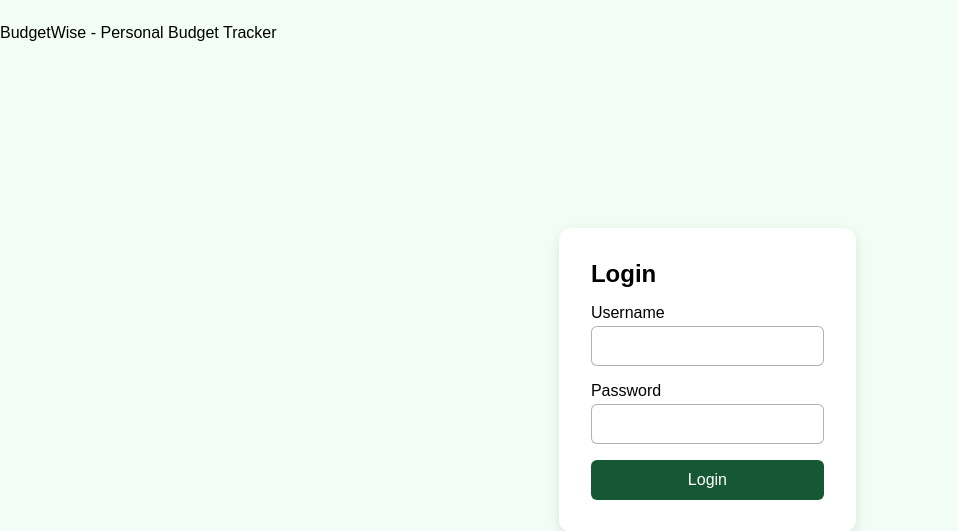
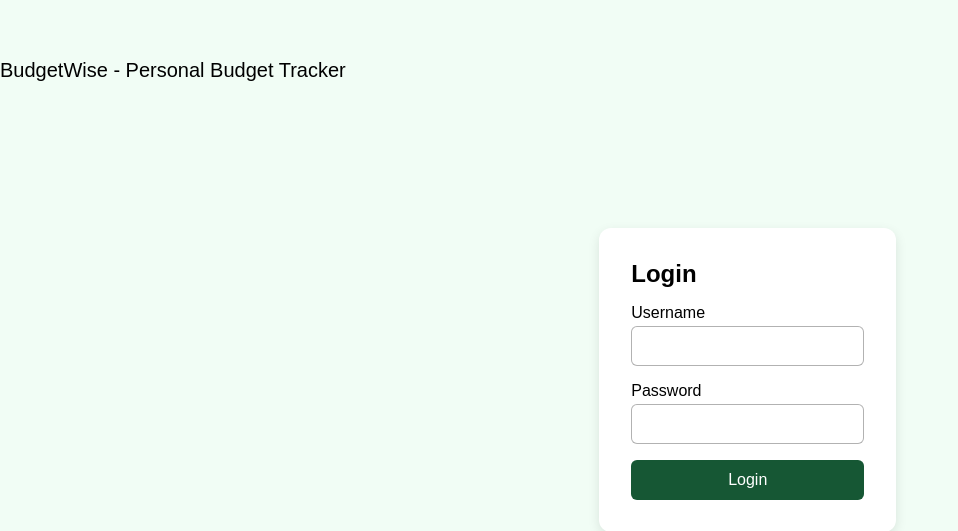
Before and after one commit to excellagun/cs476Project, a PHP site: page /login.html in a window 1280 px wide. Shown: the part 60-591 px from the top of the page, without its empty margins (0-958 px from the left). Run offline with PHP 8.4, Linux system fonts and the light colour scheme.

Commit message:
Update styles.css

```diff
--- a/styles.css
+++ b/styles.css
@@ -352,6 +352,11 @@
 .foot-note {
     margin-top: 20px;
     text-align: center;
+}
+
+.footer-text{
+    margin-top: 35px;
+    font-size: 20px;
 }
 
 /*
```
